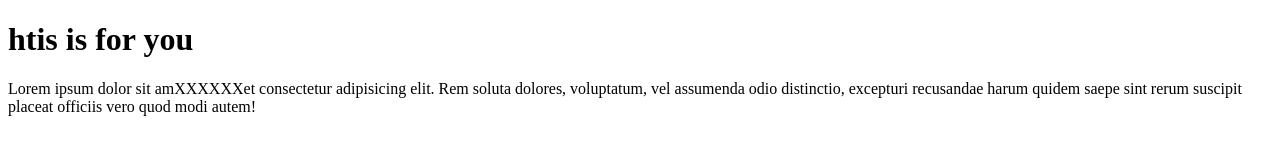
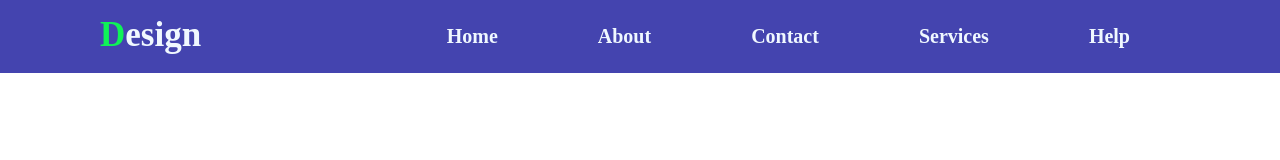
Before and after one commit to Jahangir915/designtow, a plain HTML site: page index.html in a window 1280 px wide. Drawn offline with Linux system fonts and the light colour scheme.

Commit message:
tow commit

```diff
--- a/index.html
+++ b/index.html
@@ -4,10 +4,26 @@
      <meta charset="UTF-8">
      <meta http-equiv="X-UA-Compatible" content="IE=edge">
      <meta name="viewport" content="width=device-width, initial-scale=1.0">
+
      <title>design tow</title>
+     <link rel="stylesheet" href="style.css">
 </head>
 <body>
-     <h1>htis is for you</h1>
-     <P>Lorem ipsum dolor sit amXXXXXXet consectetur adipisicing elit. Rem soluta dolores, voluptatum, vel assumenda odio distinctio, excepturi recusandae harum quidem saepe sint rerum suscipit placeat officiis vero quod modi autem!</P>
+     <nav>
+          <div>
+               <h2><span class="colord">D</span>esign</h2>
+          </div>
+          <div>
+               <ul>
+                    <li><a href="#">Home</a></li>
+                    <li><a href="#">About</a></li>
+                    <li><a href="#">Contact</a></li>
+                    <li><a href="#">Services</a></li>
+                    <li><a href="#">Help</a></li>
+               </ul>
+          </div>
+     </nav>
+
+
 </body>
 </html>
--- a/style.css
+++ b/style.css
@@ -0,0 +1,40 @@
+*{
+     margin: 0;
+     padding: 0;
+}
+nav{
+     display: flex;
+     justify-content: space-between;
+     background-color: rgb(68, 68, 175);
+     padding: 15px 100px;
+
+}
+nav ul{
+     display: flex;
+}
+nav ul li{
+     list-style: none;
+     margin: 10px 30px;
+
+}
+nav ul li a{
+    text-decoration: none;
+    color: aliceblue;
+    font-size: 20px;
+    font-weight: bold;
+    padding: 10px 20px;
+    transition: 0.5s;
+}
+nav ul li a:hover{
+     background-color: brown;
+     border-radius: 10px;
+}
+div h2{
+     text-align: center;
+     font-weight: bold;
+     color: aliceblue;
+     font-size: 35px;
+}
+.colord{
+     color: rgb(15, 242, 87);
+}
```
